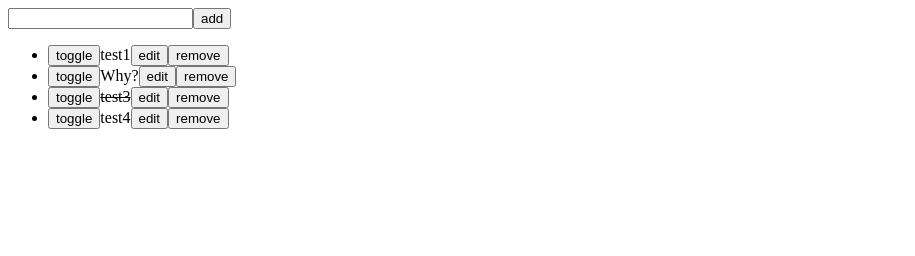
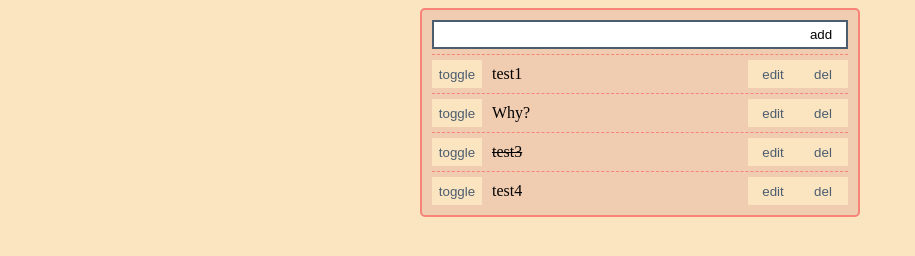
Before and after one commit to FourOFour/TaurusTheBull, a plain HTML site: page todo/1.html in a window 1280 px wide. Shown: the whole page, without its empty margins (0-915 px from the left). Drawn offline with Linux system fonts and the light colour scheme.

Commit message:
styles
applied light weight styles.

```diff
--- a/todo/css/style.css
+++ b/todo/css/style.css
@@ -1,31 +1,95 @@
 :root {
+  --color1: #F88379;
+  --color2: #FBE5C0;
+  --color3: #D0E6F0;
+  --color4: #4C5D70;
+  --color5: #F0CCB0;
+  --color6: #B97D60;
+  --color7: #F0A160;
+  --color8: #F54D3D;
+  --color9: #fff;
+  --color10: #000;
+}
 
+html {
+  box-sizing: border-box;
+  height: 100%;
+  background-color: var(--color2);
 }
 
 *, *::after, *::before {
   box-sizing: inherit;
 }
 
-#app {}
+input {
+  color: var(--color10);
+  border-style: none;
+  box-shadow: none;
+  outline: none;
+}
 
-#todo .done {
+#app {
+  width: 440px;
+  margin: auto;
+  padding: 10px;
+  border: 2px solid var(--color1);
+  border-radius: 5px;
+  background-color: var(--color5);
+}
+
+#todo-new-task {
+  display: grid;
+  grid-template-columns: auto 50px;
+  margin-bottom: 5px;
+  border: 2px solid var(--color4);
+}
+#todo-new-task input {
+  background-color: var(--color9);
+  padding: 5px 10px;
+}
+#todo-new-task .new-task-text {}
+#todo-new-task .new-task-submit {}
+
+#todo {
+  margin: 0;
+  padding: 0;
+}
+
+#todo li {
+  list-style-type: none;
+  margin: 5px 0 0;
+  display: grid;
+  grid-template-columns: 50px auto 50px 50px;
+  padding-top: 5px;
+  border-top: 1px dashed var(--color1);
+}
+#todo li.done {}
+#todo li.done span {
   text-decoration: line-through;
 }
 
-#todo .onedit {
-  background-color: red;
+#todo li.onedit {
+  grid-template-columns: 50px auto;
 }
-
-#todo li {}
-#todo li .task-element-text {}
+#todo li input {
+  background-color: var(--color2);
+  color: var(--color4);
+}
+#todo li .task-element-text {
+  padding: 5px 10px;
+}
 #todo li .task-element-edit {}
 #todo li .task-element-remove {}
+#todo li .task-element-toggleState {}
 
-#todo li .task-edit-element-form {}
-#todo li .task-edit-element-text {}
+#todo li .task-edit-element-form {
+  display: grid;
+  grid-template-columns: auto 50px 50px;
+}
+#todo li .task-edit-element-text {
+  padding: 6px 10px;
+  background-color: var(--color3);
+  color: var(--color10);
+}
 #todo li .task-edit-element-cancel {}
 #todo li .task-edit-element-submit {}
-
-#todo-new-task {}
-#todo-new-task .new-task-text {}
-#todo-new-task .new-task-submit {}
--- a/todo/js/script.js
+++ b/todo/js/script.js
@@ -4,8 +4,10 @@ const app = new function IIFE() {
         newTaskContainer = null,
         taskViewContainer = null,
         tasks = [],
-        counter = 0
+        counter = 0,
+        // So we can change id or class from here if need to
         presets = {
+            appId: 'app',
             taskViewContainerId: 'todo',
             taskIdPrefix: 'todo-task-',
             newTaskContainerId: 'todo-new-task',
@@ -48,12 +50,12 @@ const app = new function IIFE() {
 
     init();
 
-    // We chose what do we expose to app
+    // We chose what do we expose to app object
     return app;
 
     // Have a function to call on load for initialization or anywhere we want.
     function init() {
-        var app = document.querySelector('#app'),
+        var app = document.querySelector(`#${presets.appId}`),
             ul, form;
 
         {
@@ -173,7 +175,7 @@ const app = new function IIFE() {
                 e.preventDefault();
             });
 
-            remove.value = 'remove';
+            remove.value = 'del';
             remove.setAttribute('type', 'button');
             remove.addEventListener('click', function IIFE(e) {
                 removeTask(id);
@@ -210,15 +212,17 @@ const app = new function IIFE() {
     }
 
     function setTaskToEdit({id, li, remove, edit, span}) {
-        var form, input, submit, cancel;
+        var form, input, submit, cancel, task, index;
 
         {
+            ({index, task} = findTaskWithId(id));
+
             form = document.createElement('form');
             form.classList.add(presets.taskElementClassEdit.form);
 
             input = document.createElement('input');
             input.setAttribute('type', 'text');
-            input.value = span.childNodes[0].nodeValue;
+            input.value = task.value;
             input.classList.add(presets.taskElementClassEdit.text);
 
             submit = document.createElement('input');
```
